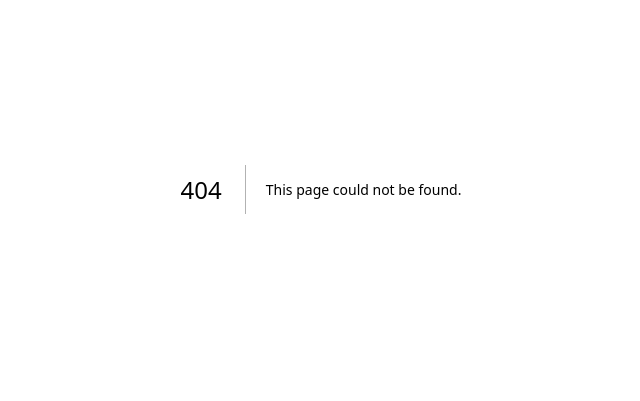
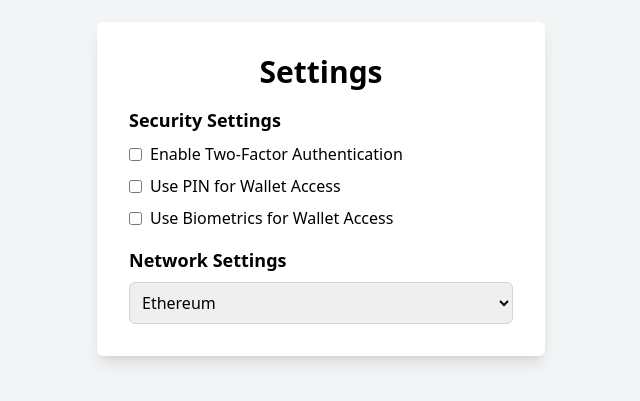
Before and after one commit to abdelrahmansheta16/metana, a Next.js app in the folder assignment11/: page /settings in a window 1280 px wide. Before the commit this address had no page. Shown: the part 211-612 px from the top of the page, without its empty margins (319-959 px from the left). Built offline with nearby package versions, Linux system fonts and the light colour scheme.

Commit message:
Update Assignment11 functionalities

```diff
--- /dev/null
+++ b/assignment11/src/pages/settings.js
@@ -0,0 +1,108 @@
+import React, { useState } from 'react';
+
+const Settings = () => {
+    const [securitySettings, setSecuritySettings] = useState({
+        enable2FA: false,
+        usePIN: false,
+        useBiometrics: false,
+    });
+    const [networkSettings, setNetworkSettings] = useState({
+        blockchainNetwork: 'Ethereum',
+        customRPC: '',
+    });
+
+    const handle2FAChange = () => {
+        setSecuritySettings((prevSettings) => ({
+            ...prevSettings,
+            enable2FA: !prevSettings.enable2FA,
+        }));
+    };
+
+    const handlePINChange = () => {
+        setSecuritySettings((prevSettings) => ({
+            ...prevSettings,
+            usePIN: !prevSettings.usePIN,
+        }));
+    };
+
+    const handleBiometricsChange = () => {
+        setSecuritySettings((prevSettings) => ({
+            ...prevSettings,
+            useBiometrics: !prevSettings.useBiometrics,
+        }));
+    };
+
+    const handleNetworkChange = (event) => {
+        setNetworkSettings({
+            ...networkSettings,
+            [event.target.name]: event.target.value,
+        });
+    };
+
+    return (
+        <div className="min-h-screen flex items-center justify-center bg-gray-100">
+            <div className="p-8 max-w-md w-full space-y-4 bg-white shadow-lg rounded-md">
+                <h1 className="text-3xl font-semibold text-center">Settings</h1>
+
+                {/* Security Settings */}
+                <div>
+                    <p className="text-lg font-bold">Security Settings</p>
+                    <label className="flex items-center mt-2">
+                        <input
+                            type="checkbox"
+                            checked={securitySettings.enable2FA}
+                            onChange={handle2FAChange}
+                            className="mr-2"
+                        />
+                        Enable Two-Factor Authentication
+                    </label>
+                    <label className="flex items-center mt-2">
+                        <input
+                            type="checkbox"
+                            checked={securitySettings.usePIN}
+                            onChange={handlePINChange}
+                            className="mr-2"
+                        />
+                        Use PIN for Wallet Access
+                    </label>
+                    <label className="flex items-center mt-2">
+                        <input
+                            type="checkbox"
+                            checked={securitySettings.useBiometrics}
+                            onChange={handleBiometricsChange}
+                            className="mr-2"
+                        />
+                        Use Biometrics for Wallet Access
+                    </label>
+                </div>
+
+                {/* Network Settings */}
+                <div>
+                    <p className="text-lg font-bold">Network Settings</p>
+                    <select
+                        name="blockchainNetwork"
+                        value={networkSettings.blockchainNetwork}
+                        onChange={handleNetworkChange}
+                        className="w-full p-2 border border-gray-300 rounded-md mt-2"
+                    >
+                        <option value="Ethereum">Ethereum</option>
+                        <option value="Custom">Custom</option>
+                    </select>
+                    {networkSettings.blockchainNetwork === 'Custom' && (
+                        <input
+                            type="text"
+                            name="customRPC"
+                            placeholder="Custom RPC URL"
+                            value={networkSettings.customRPC}
+                            onChange={handleNetworkChange}
+                            className="w-full p-2 border border-gray-300 rounded-md mt-2"
+                        />
+                    )
+                    }
+                </div>
+            </div>
+        </div>
+    );
+};
+
+export default Settings;
```
